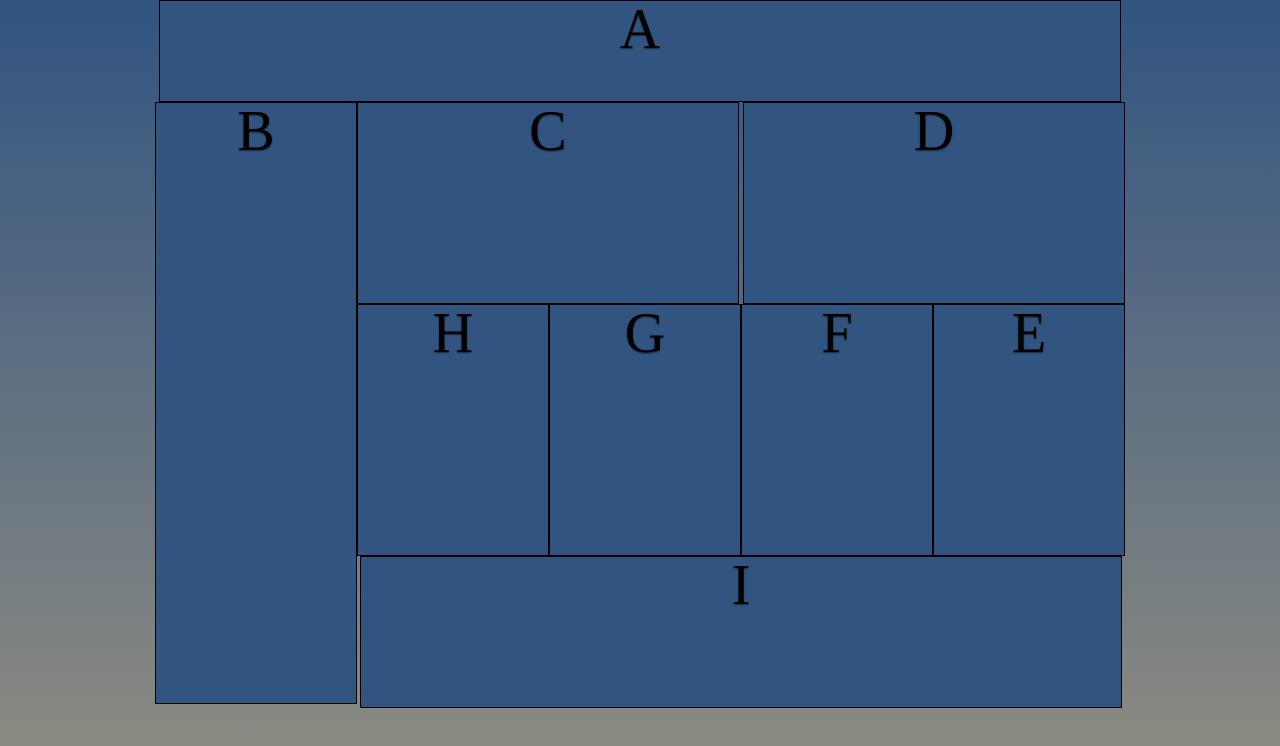
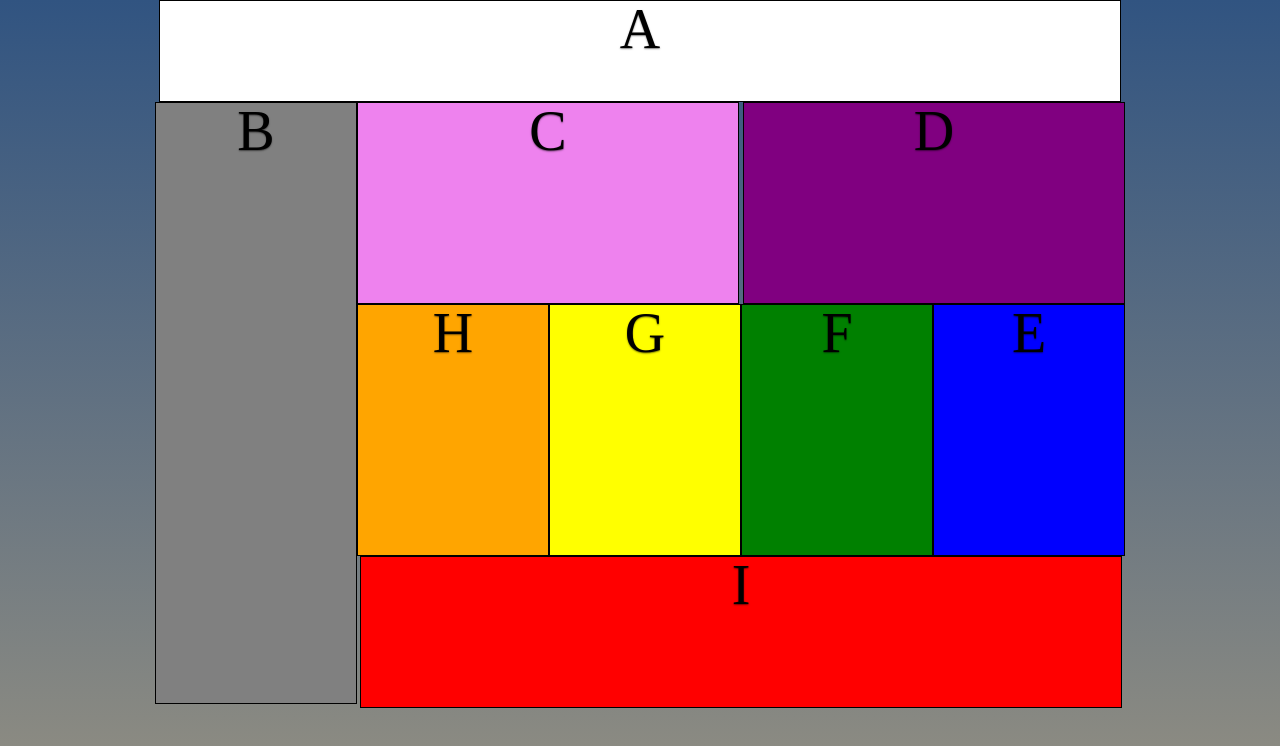
Before and after one commit to trannon1/lab-01, a plain HTML site: page index.html in a window 1280 px wide. Drawn offline with Linux system fonts and the light colour scheme.

Commit message:
Finished bg colors of boxes

```diff
--- a/css/modules.css
+++ b/css/modules.css
@@ -4,28 +4,59 @@
 
   .boxA {
     border: 1px solid black;
-    background-color: #315481;
+    background-color: red;
     font-size: 56px;
     margin: 0px;
   }
 
   .boxB {
     border: 1px solid black;
-    background-color: #315481;
+    background-color: orange;
     font-size: 56px;
     margin: 0px;
   }
 
-  .boxCD {
+  .boxC {
     border: 1px solid black;
-    background-color: #315481;
+    background-color: yellow;
     font-size: 56px;
     margin: 0px;
   }
 
-  .boxEFGH {
+  .boxD {
     border: 1px solid black;
-    background-color: #315481;
+    background-color: green;
+    font-size: 56px;
+    margin: 0px;
+  }
+
+  .boxE {
+    border: 1px solid black;
+    background-color: blue;
+    font-size: 56px;
+    margin: 0px;
+    display: inline-block;
+  }
+
+  .boxF {
+    border: 1px solid black;
+    background-color: purple;
+    font-size: 56px;
+    margin: 0px;
+    display: inline-block;
+  }
+
+  .boxG {
+    border: 1px solid black;
+    background-color: violet;
+    font-size: 56px;
+    margin: 0px;
+    display: inline-block;
+  }
+
+  .boxH {
+    border: 1px solid black;
+    background-color: grey;
     font-size: 56px;
     margin: 0px;
     display: inline-block;
@@ -33,7 +64,7 @@
 
   .boxI {
     border: 1px solid black;
-    background-color: #315481;
+    background-color: white;
     font-size: 56px;
     margin: 0px;
   }
@@ -51,11 +82,27 @@
       width: 480px;
       height: 150px;
     }
-    .boxCD {
+    .boxC {
       width: 480px;
       height: 125px;
     }
-    .boxEFGH {
+    .boxD {
+      width: 480px;
+      height: 125px;
+    }
+    .boxE {
+      width: 240px;
+      height: 250px;
+    }
+    .boxF {
+      width: 240px;
+      height: 250px;
+    }
+    .boxG {
+      width: 240px;
+      height: 250px;
+    }
+    .boxH {
       width: 240px;
       height: 250px;
     }
@@ -65,34 +112,62 @@
     }
   }
 
-  @media only screen and (min-width: 501px){
+  @media only screen and (min-width: 1000px){
     .board {
       height: 720px;
       width: 970px;
     }
-    .boxA, .boxB, .boxCD, .boxI {
+    .boxA, .boxB, .boxC, .boxD, .boxI {
       display: inline-block;
     }
     .boxA {
       width: 960px;
       height: 100px;
+      background-color: white;
     }
     .boxB {
       width: 200px;
       height: 600px;
       float: left;
+      background-color: grey;
     }
-    .boxCD {
+    .boxC {
       width: 380px;
       height: 200px;
+      background-color: violet;
     }
-    .boxEFGH {
+    .boxD {
+      width: 380px;
+      height: 200px;
+      background-color: purple;
+    }
+    .boxE {
       width: 190px;
       height: 250px;
       float: right;
+      background-color: blue;
+    }
+    .boxF {
+      width: 190px;
+      height: 250px;
+      float: right;
+      background-color: green;
+    }
+    .boxG {
+      width: 190px;
+      height: 250px;
+      float: right;
+      background-color: yellow;
+    }
+    .boxH {
+      width: 190px;
+      height: 250px;
+      float: right;
+      background-color: orange;
     }
     .boxI {
       width: 760px;
       height: 150px;
+      background-color: red;
     }
   }
--- a/index.html
+++ b/index.html
@@ -15,12 +15,12 @@
     <div class="board">
       <div class="boxA">A</div>
       <div class="boxB">B</div>
-      <div class="boxCD">C</div>
-      <div class="boxCD">D</div>
-      <div class="boxEFGH">E</div>
-      <div class="boxEFGH">F</div>
-      <div class="boxEFGH">G</div>
-      <div class="boxEFGH">H</div>
+      <div class="boxC">C</div>
+      <div class="boxD">D</div>
+      <div class="boxE">E</div>
+      <div class="boxF">F</div>
+      <div class="boxG">G</div>
+      <div class="boxH">H</div>
       <div class="boxI">I</div>
     </div>
   </p>
```
